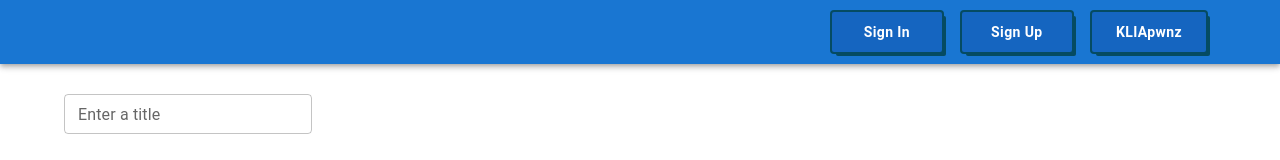
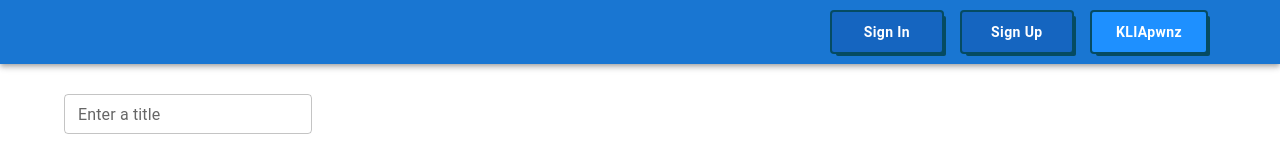
Before and after one commit to Kliapwnz/myWay, a React (Vite) app: page / in a window 1280 px wide. Shown: the top 160 px of the page. Built offline with nearby package versions, Linux system fonts and the light colour scheme; some icons are missing.

Commit message:
use props to NavButton and add background to one NavButton

```diff
--- a/src/App.tsx
+++ b/src/App.tsx
@@ -90,7 +90,7 @@ export const App = () => {
                   <div>
                      <NavButton>Sign in</NavButton>
                      <NavButton>Sign up</NavButton>
-                     <NavButton>KLIApwnz</NavButton>
+                     <NavButton background={'dodgerblue'}>KLIApwnz</NavButton>
                   </div>
 
                </Container>
--- a/src/NavButton.ts
+++ b/src/NavButton.ts
@@ -1,7 +1,11 @@
 import { styled } from '@mui/material/styles'
 import Button from '@mui/material/Button'
 
-export const NavButton = styled(Button)({
+type Props = {
+   background?: string
+}
+
+export const NavButton = styled(Button)<Props>(({ background }) => ({
    minWidth: '110px',
    fontWeight: 'bold',
    boxShadow: '0 0 0 2px #054B62, 4px 4px 0 0 #054B62',
@@ -10,5 +14,5 @@ export const NavButton = styled(Button)({
    margin: '0 10px',
    padding: '8px 24px',
    color: '#ffffff',
-   background: '#1565c0',
-})
+   background: background || '#1565c0',
+}))
```
